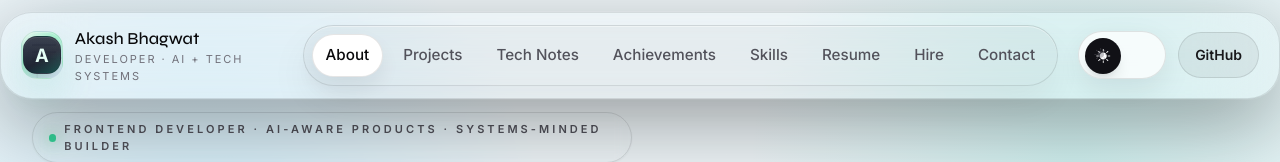
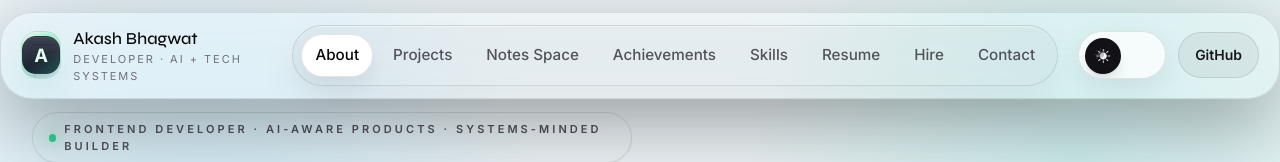
Before and after one commit to ash-krsna/my-portfolio, a React (Vite) app: page / in a window 1280 px wide. Shown: the top 162 px of the page. Built offline with nearby package versions, Linux system fonts and the light colour scheme.

Commit message:
Create dedicated notes space section

```diff
--- a/src/App.jsx
+++ b/src/App.jsx
@@ -11,7 +11,7 @@ import { navItems } from "./data/content";
 import { HeroSection } from "./sections/HeroSection";
 import { AboutSection } from "./sections/AboutSection";
 import { ProjectsSection } from "./sections/ProjectsSection";
-import { CaseStudiesSection } from "./sections/CaseStudiesSection";
+import { NotesSpaceSection } from "./sections/NotesSpaceSection";
 import { LabSection } from "./sections/LabSection";
 import { SkillsSection } from "./sections/SkillsSection";
 import { ResumeSection } from "./sections/ResumeSection";
@@ -166,7 +166,7 @@ function App() {
         <HeroSection />
         <AboutSection />
         <ProjectsSection />
-        <CaseStudiesSection />
+        <NotesSpaceSection />
         <LabSection />
         <CertificationsSection />
         <SkillsSection />
--- a/src/data/content.js
+++ b/src/data/content.js
@@ -1,7 +1,7 @@
 export const navItems = [
   { id: "about", label: "About" },
   { id: "projects", label: "Projects" },
-  { id: "case-studies", label: "Tech Notes" },
+  { id: "notes", label: "Notes Space" },
   { id: "certifications", label: "Achievements" },
   { id: "skills", label: "Skills" },
   { id: "resume", label: "Resume" },
@@ -284,7 +284,7 @@ export const labExperiments = [
   }
 ];
 
-export const perspectiveCaseStudies = [
+export const notesSpaceItems = [
   {
     title: "Agentic AI needs human-centered control panels",
     topic: "Agentic AI",
--- a/src/sections/CaseStudiesSection.jsx
+++ b/src/sections/NotesSpaceSection.jsx
@@ -1,18 +1,18 @@
 import { motion } from "framer-motion";
 import { SectionHeading } from "../components/SectionHeading";
-import { perspectiveCaseStudies } from "../data/content";
+import { notesSpaceItems } from "../data/content";
 
-export function CaseStudiesSection() {
+export function NotesSpaceSection() {
   return (
-    <section id="case-studies" className="section-shell">
+    <section id="notes" className="section-shell">
       <SectionHeading
-        eyebrow="Tech notes"
-        title="How I think about 2026 technology signals, product quality, and where useful interfaces are heading."
-        copy="This section is less about shipped projects and more about technical perspective. It tracks current themes like agentic AI, AI security, inference cost, edge systems, and the interface patterns that make fast-moving technology easier to trust."
+        eyebrow="My notes space"
+        title="Handwritten-style thoughts on technology, security, AI, and product direction."
+        copy="A separate space for my working notes: quick observations, current technology signals, what I think is changing, and how I would approach those ideas as a frontend developer."
       />
 
       <div className="notes-grid mt-12 grid gap-5 xl:grid-cols-2">
-        {perspectiveCaseStudies.map((item, index) => (
+        {notesSpaceItems.map((item, index) => (
           <motion.article
             key={item.title}
             initial={{ opacity: 0, y: 24, rotate: index % 2 === 0 ? -1 : 1 }}
```
